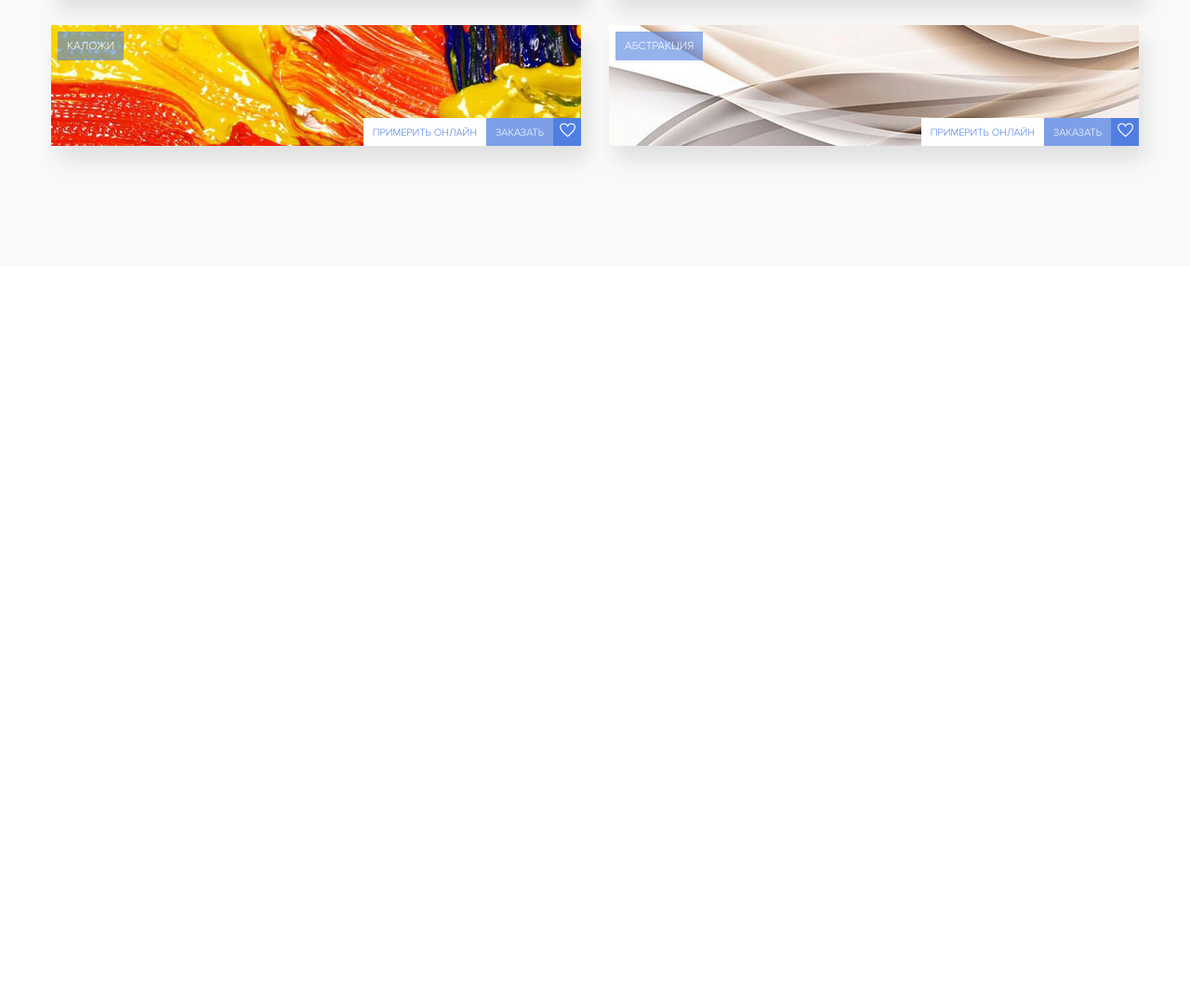
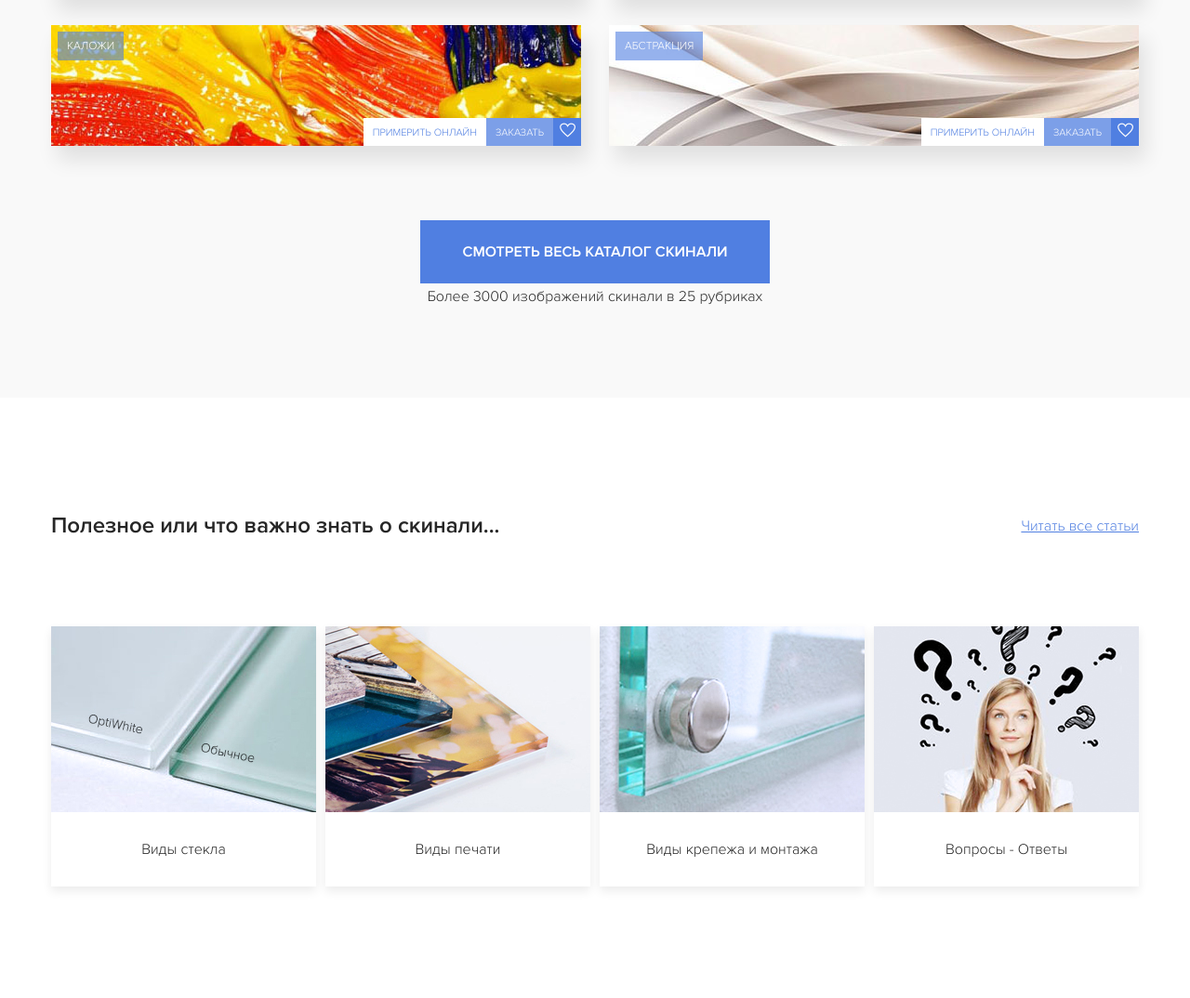
Before and after one commit to Leha8521/skinali, a plain HTML site: page index.html in a window 1280 px wide. Shown: the part 2786-3860 px from the top of the page at 93% size. Before the commit the page ends 3073 px from the top, so only its background shows below. Drawn offline with Linux system fonts and the light colour scheme; a script that the page names is missing.

Commit message:
Создан блок со статьями и адаптирован

```diff
--- a/index.html
+++ b/index.html
@@ -281,10 +281,73 @@
                     <!-- /.catalog-card -->
                 </div>
                 <!-- /.catalog-block -->
+                <div class="catalog-link">
+                    <a href="#" class="button catalog__link-more button_lg">Смотреть весь каталог скинали</a>
+                    <span class="catalog__description">Более 3000 изображений скинали в 25 рубриках</span>
+                </div>
+
             </div>
             <!-- /.container -->
         </section>
         <!-- /.section catalog -->
+        <section class="section blog">
+            <div class="container">
+                <div class="blog__heading">
+                    <h3 class="blog__title">Полезное или что важно знать о скинали...</h3>
+                    <a href="#" class="blog__link-more">Читать все статьи</a>
+                </div>
+                <div class="blog-list">
+                    <div class="blog-card blog-list__card">
+                        <div class="blog-list__image">
+                            <img src="img/blog-list/blog-post-1.jpg" alt="">
+                        </div>
+                        <!-- /.blog-list__image -->
+                        <div class="blog-list__text">
+                            Виды стекла
+                        </div>
+                        <!-- /.blog-list__text -->
+                    </div>
+                    <!-- /.blog-card blog-list__card -->
+                    <div class="blog-card blog-list__card">
+                        <div class="blog-list__image">
+                            <img src="img/blog-list/blog-post-2.jpg" alt="">
+                        </div>
+                        <!-- /.blog-list__image -->
+                        <div class="blog-list__text">
+                            Виды печати
+                        </div>
+                        <!-- /.blog-list__text -->
+                    </div>
+                    <!-- /.blog-card blog-list__card -->
+                    <div class="blog-card blog-list__card">
+                        <div class="blog-list__image">
+                            <img src="img/blog-list/blog-post-3.jpg" alt="">
+                        </div>
+                        <!-- /.blog-list__image -->
+                        <div class="blog-list__text">
+                            Виды крепежа и монтажа
+                        </div>
+                        <!-- /.blog-list__text -->
+                    </div>
+                    <!-- /.blog-card blog-list__card -->
+                    <div class="blog-card blog-list__card">
+                        <div class="blog-list__image">
+                            <img src="img/blog-list/blog-post-4.jpg" alt="">
+                        </div>
+                        <!-- /.blog-list__image -->
+                        <div class="blog-list__text">
+                            Вопросы - Ответы
+                        </div>
+                        <!-- /.blog-list__text -->
+                    </div>
+                    <!-- /.blog-card blog-list__card -->
+                </div>
+                <!-- /.blog-list -->
+                <!-- /.blog-list__heading -->
+            </div>
+            <!-- /.container -->
+        </section>
+        <!-- /.section blog-list -->
     </main>
 
     <!-- Добавление виджета обратной связи Spikmi -->
--- a/sass/_interfase.sass
+++ b/sass/_interfase.sass
@@ -12,6 +12,7 @@ img
     color: $primery
     +bold
     background-color: #fff
+    text-decoration: none
     &:hover
         cursor: pointer
 .button
@@ -21,6 +22,7 @@ img
     background-color: $primery
     color: #fff
     +bold
+    text-decoration: none
     &-fitting
         text-transform: uppercase
         padding: 10px
--- /dev/null
+++ b/sass/blocks/_blog-list.sass
@@ -0,0 +1,43 @@
+.blog
+    &__heading
+        display: flex
+        align-items: center
+        justify-content: space-between
+        margin-bottom: 70px
+    &__title
+        font-size: 24px
+        +bold
+    &__link-more
+        color: $primery
+        font-size: 16px
+    &-list
+        display: flex
+        justify-content: space-between
+        flex-wrap: wrap
+        &__image
+            height: 200px
+            overflow: hidden
+        &__text
+            display: flex
+            min-height: 80px
+            justify-content: center
+            align-items: center
+        &__card
+            margin-bottom: 20px
+    &-card
+        box-shadow: 0 5px 10px rgba(0, 0, 0, 0.08)
+
+@media (max-width: 1199px)
+    .blog
+        &-list
+            justify-content: space-around
+            &__card
+                margin-left: 30px
+                margin-right: 30px
+
+@media (max-width: 768px)
+    .blog
+        &__title
+            font-size: 18px
+        &__link-more
+            font-size: 12px
--- a/sass/blocks/_catalog.sass
+++ b/sass/blocks/_catalog.sass
@@ -26,6 +26,17 @@
             display: block
     &__card
         margin-bottom: 30px
+    &-link
+        text-align: center
+        padding-top: 50px
+    &__link-more
+        display: inline-block
+    &__description
+        display: block
+        margin-top: 5px
+        font-size: 16px
+
+
 @media (max-width: 1199px)
     .catalog
         &-card
--- a/sass/style.sass
+++ b/sass/style.sass
@@ -22,3 +22,6 @@
 
 // Секция Каталог скинали
 @import "blocks/catalog"
+
+// Секция Статьи
+@import "blocks/blog-list"
```
Also changed, not shown: css/style.css, img/blog-list/blog-post-1.jpg (added), img/blog-list/blog-post-2.jpg (added), img/blog-list/blog-post-3.jpg (added), img/blog-list/blog-post-4.jpg (added), 1 other file.
